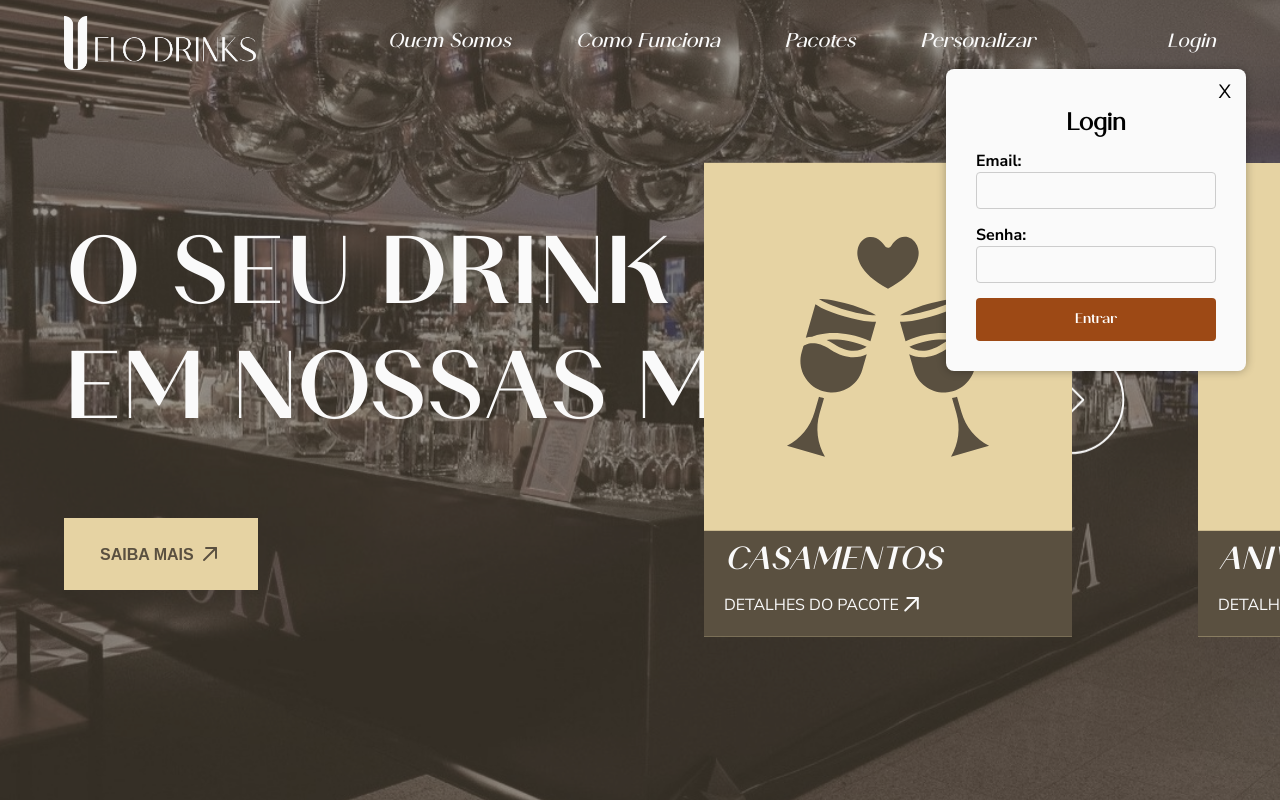
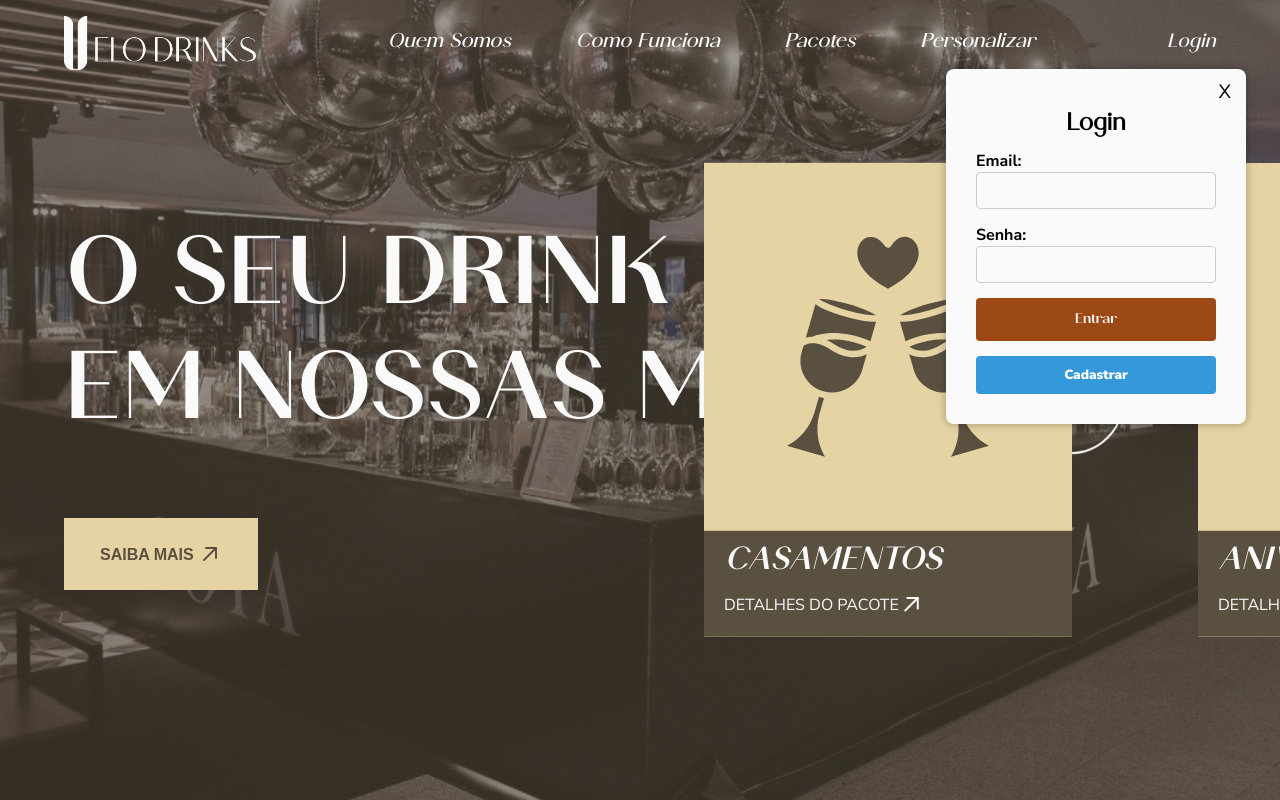
Before and after one commit to Gangue-da-Van-Branca/Frontend-Drinks, a React (Vite) app: page / in a window 1280 px wide. Both pictures are taken after a click on the link "Login". Shown: the top 800 px of the page. Built offline with nearby package versions, Linux system fonts and the light colour scheme.

Commit message:
adicionando rota cadastro e botao no login

```diff
--- a/src/Routes/Routes.jsx
+++ b/src/Routes/Routes.jsx
@@ -21,7 +21,7 @@ export default function AppRoutes() {
         <Route path="/infosContratante" element={<InfosCompra />} />
         <Route path="/dashboard" element={<Dashboard />} />
         <Route path="/orcamento-resumo" element={<OrcamentoResumo />} />
-
+        <Route path="/cadastro" element={<Cadastro />} />
         <Route path="/administrador" element={<AdminPage />} />
       </Routes>
     </Router>
--- a/src/components/Login/Login.jsx
+++ b/src/components/Login/Login.jsx
@@ -1,9 +1,12 @@
 import React, { useState } from "react";
+import { useNavigate } from "react-router-dom";
 import "./Login.css";
 
 const Login = ({ trigger, setTrigger }) => {
   const [email, setEmail] = useState("");
   const [senha, setSenha] = useState("");
+
+  const navigate = useNavigate();
 
   if (!trigger) return null;
 
@@ -12,6 +15,10 @@ const Login = ({ trigger, setTrigger }) => {
     // Aqui você pode colocar a lógica de autenticação
     console.log("Email:", email);
     console.log("Senha:", senha);
+  };
+
+  const handleCadastro = () => {
+    navigate("/cadastro");
   };
 
   return (
@@ -41,6 +48,7 @@ const Login = ({ trigger, setTrigger }) => {
             />
           </label>
           <button type="submit">Entrar</button>
+          <button type="button" onClick={handleCadastro}>Cadastrar</button>
         </form>
       </div>
     </div>
```
